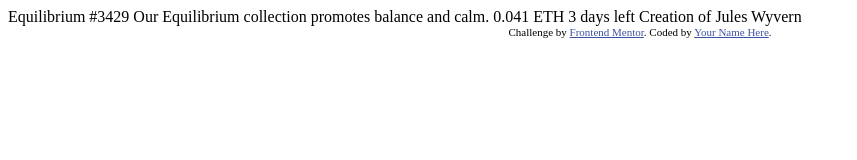
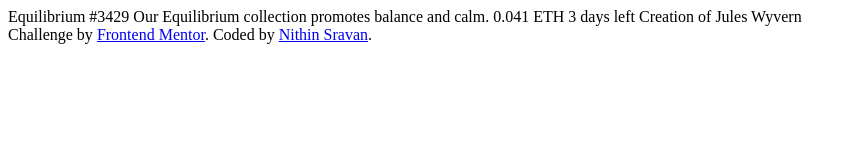
Before and after one commit to NithinSravan/nft-preview-card-component-main, a plain HTML site: page index.html in a window 1280 px wide. Shown: the whole page, without its empty margins (0-857 px from the left). Drawn offline with Linux system fonts and the light colour scheme.

Commit message:
init commit

```diff
--- a/index.html
+++ b/index.html
@@ -8,11 +8,6 @@
 
   <title>Frontend Mentor | NFT preview card component</title>
 
-  <!-- Feel free to remove these styles or customise in your own stylesheet 👍 -->
-  <style>
-    .attribution { font-size: 11px; text-align: center; }
-    .attribution a { color: hsl(228, 45%, 44%); }
-  </style>
 </head>
 <body>
 
@@ -27,7 +22,7 @@
 
   <div class="attribution">
     Challenge by <a href="https://www.frontendmentor.io?ref=challenge" target="_blank">Frontend Mentor</a>.
-    Coded by <a href="#">Your Name Here</a>.
+    Coded by <a href="#">Nithin Sravan</a>.
   </div>
 </body>
 </html>
```
